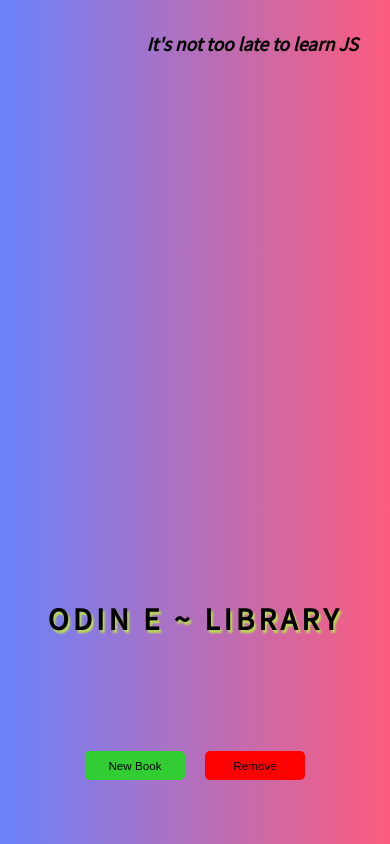
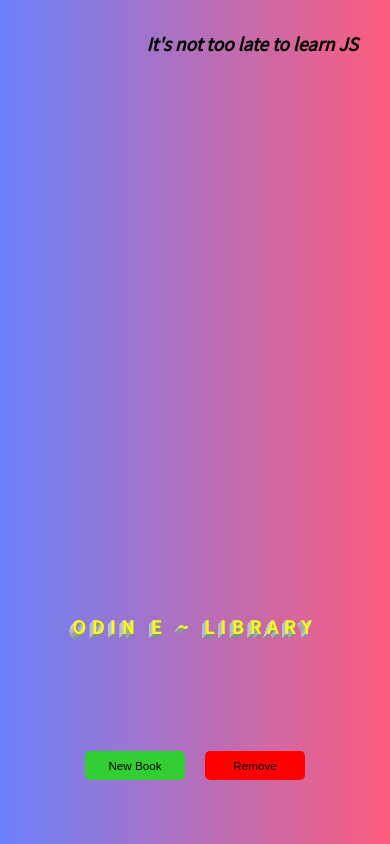
Before and after one commit to Alat-star/odin-library, a plain HTML site: page index.html in a window 390 px wide. Drawn offline with Linux system fonts and the light colour scheme.

Commit message:
third commit

```diff
--- a/style.css
+++ b/style.css
@@ -19,11 +19,25 @@ body {
 }
 
 h1 {
-    /* text-align: center; */
-    text-shadow: 2px 3px 2px #bada55;
-    /* font-style: oblique; */
-    letter-spacing: .26rem;
     text-align: center;
+    text-shadow: 0px 1px 0px #808d93,
+    -1px 0 #cdd2d5,
+    -1px 2px #808d93,
+    -2px 1px #cdd2d5,
+    -2px 3px #808d93,
+    -3px 2px #cdd2d5,
+    -3px 4px #808d93,
+    -4px 3px #cdd2d5,
+    -4px 5px #808d93,
+    -5px 4px #cdd2d5,
+    -5px 6px #808d93,
+    -6px 5px #cdd2d5,
+    -6px 7px #808d93,
+    -7px 6px #cdd2d5,
+    -7px 8px #808d93,
+    -8px 7px #cdd2d5;
+    letter-spacing: .5rem;
+    color: yellow;
     font-size: 8vmin;
 }
 
@@ -229,4 +243,26 @@ form > button {
     .btn-div {
         justify-content: center;
     }
+
+    h1 {
+        text-align: center;
+        letter-spacing: .4rem;
+        text-shadow: 0px 1px 0px #808d93,
+    -1px 0 #cdd2d5,
+    -.5px 1px #808d93,
+    -1px .5px #cdd2d5,
+    -1px 1.5px #808d93,
+    -1.5px 1px #cdd2d5,
+    -1.5px 2px #808d93,
+    -2px 1.5px #cdd2d5,
+    -2px 2.5px #808d93,
+    -2.5px 2px #cdd2d5,
+    -2.5px 3px #808d93,
+    -3px 2.5px #cdd2d5,
+    -3px 3.5px #808d93,
+    -3.5px 3px #cdd2d5,
+    -3.5px 4px #808d93,
+    -4px 3.5px #cdd2d5;
+        font-size: 5vmin;
+    }
 }
```
